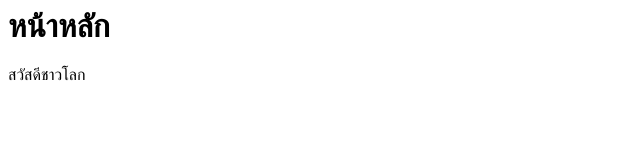
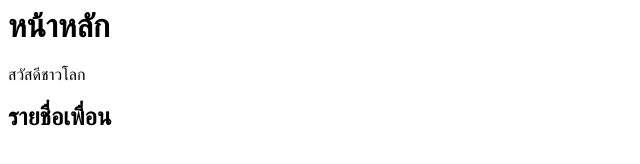
Before and after one commit to iammrandroid/testingCode, a plain HTML site: page index.html in a window 1280 px wide. Shown: the whole page, without its empty margins (0-640 px from the left). Drawn offline with Linux system fonts and the light colour scheme.

Commit message:
เพิ่ม H2
รายชื่อเพื่อน

```diff
--- a/index.html
+++ b/index.html
@@ -2,5 +2,6 @@
 	<BODY>
                 <H1> หน้าหลัก</H1>
              	สวัสดีชาวโลก
+                <H2>  รายชื่อเพื่อน </H2>
 	</BODY>
 </HTML>
```
